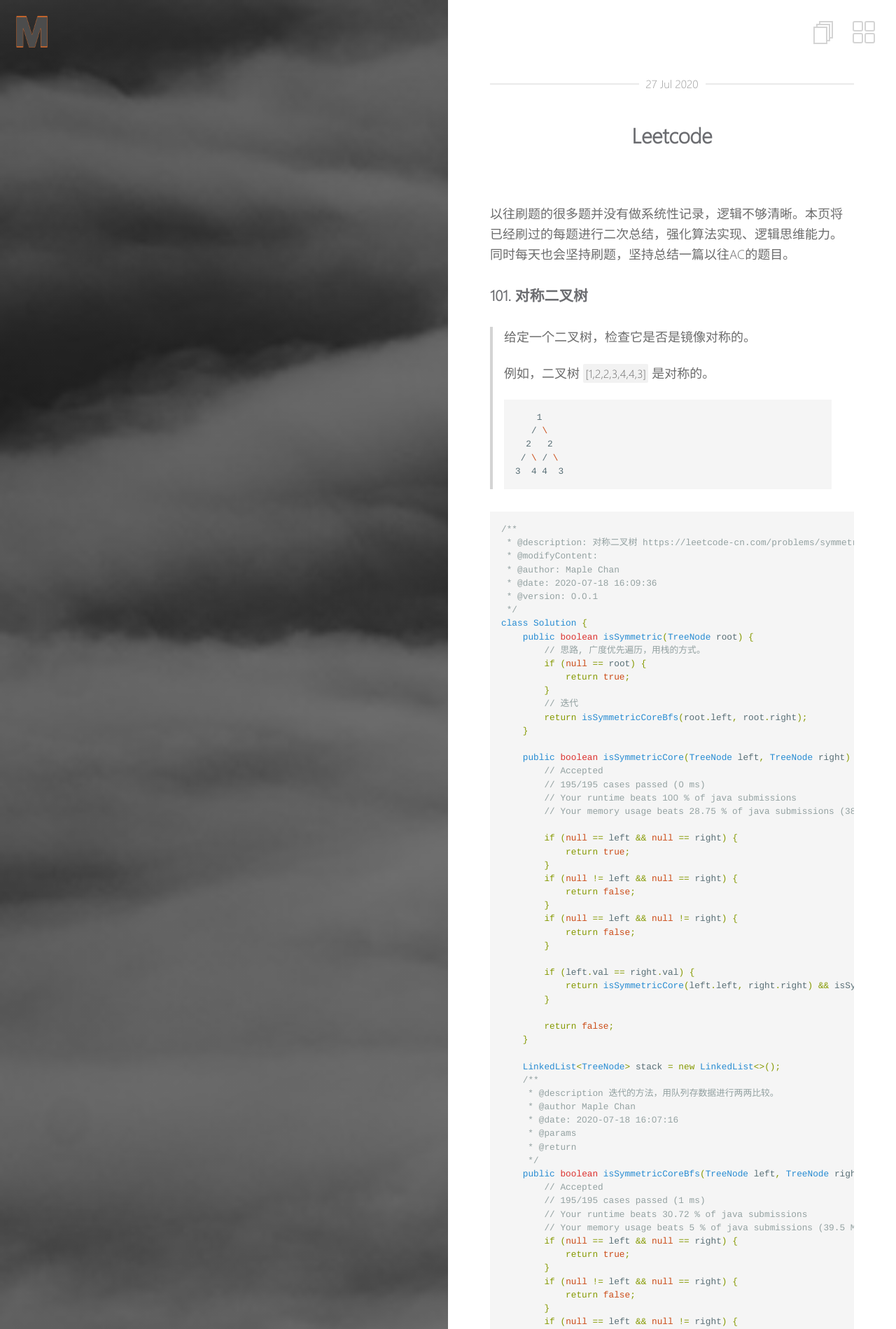
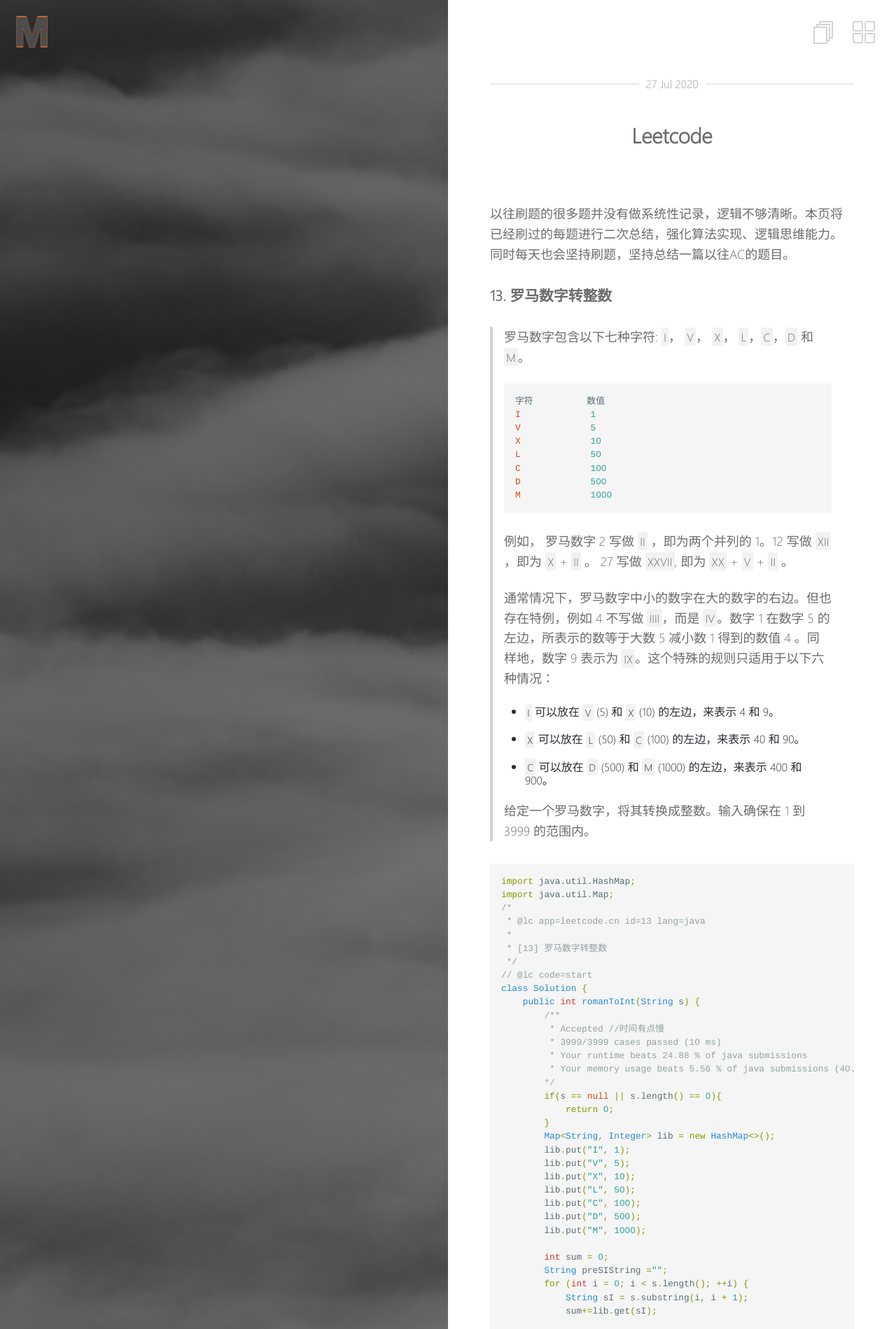
Before and after one commit to Maple-Chan/Maple-Chan.github.io, a Jekyll site: the page built from _posts/2020-07-27-Leetcode.md, in a window 1280 px wide. Shown: the top 1899 px of the page at 70% size. Built offline with Jekyll 4.4.1, drawn with Linux system fonts in a browser that asks for light colours; some of the changed text lies outside the part shown.

Commit message:
添加一道题解

````diff
--- a/_posts/2020-07-27-Leetcode.md
+++ b/_posts/2020-07-27-Leetcode.md
@@ -10,6 +10,110 @@ tag:
 <center><H2><b>Leetcode</b></H2></center><br>
 
 以往刷题的很多题并没有做系统性记录，逻辑不够清晰。本页将已经刷过的每题进行二次总结，强化算法实现、逻辑思维能力。同时每天也会坚持刷题，坚持总结一篇以往AC的题目。
+
+
+
+### 13. 罗马数字转整数
+
+>  罗马数字包含以下七种字符: `I`， `V`， `X`， `L`，`C`，`D` 和 `M`。
+>
+> ```java
+> 字符          数值
+> I             1
+> V             5
+> X             10
+> L             50
+> C             100
+> D             500
+> M             1000
+> ```
+>
+> 例如， 罗马数字 2 写做 `II` ，即为两个并列的 1。12 写做 `XII` ，即为 `X` + `II` 。 27 写做  `XXVII`, 即为 `XX` + `V` + `II` 。
+>
+> 通常情况下，罗马数字中小的数字在大的数字的右边。但也存在特例，例如 4 不写做 `IIII`，而是 `IV`。数字 1 在数字 5 的左边，所表示的数等于大数 5 减小数 1 得到的数值 4 。同样地，数字 9 表示为 `IX`。这个特殊的规则只适用于以下六种情况：
+>
+> - `I` 可以放在 `V` (5) 和 `X` (10) 的左边，来表示 4 和 9。
+> - `X` 可以放在 `L` (50) 和 `C` (100) 的左边，来表示 40 和 90。
+> - `C` 可以放在 `D` (500) 和 `M` (1000) 的左边，来表示 400 和 900。
+>
+> 给定一个罗马数字，将其转换成整数。输入确保在 1 到 3999 的范围内。
+
+```java
+import java.util.HashMap;
+import java.util.Map;
+/*
+ * @lc app=leetcode.cn id=13 lang=java
+ *
+ * [13] 罗马数字转整数
+ */
+// @lc code=start
+class Solution {
+    public int romanToInt(String s) {
+        /**
+         * Accepted //时间有点慢
+         * 3999/3999 cases passed (10 ms)
+         * Your runtime beats 24.88 % of java submissions
+         * Your memory usage beats 5.56 % of java submissions (40.2 MB)
+        */
+        if(s == null || s.length() == 0){
+            return 0;
+        }
+        Map<String, Integer> lib = new HashMap<>();
+        lib.put("I", 1);
+        lib.put("V", 5);
+        lib.put("X", 10);
+        lib.put("L", 50);
+        lib.put("C", 100);
+        lib.put("D", 500);
+        lib.put("M", 1000);
+
+        int sum = 0;
+        String preSIString ="";
+        for (int i = 0; i < s.length(); ++i) {
+            String sI = s.substring(i, i + 1);
+            sum+=lib.get(sI);
+
+            if((sI.equals("V")  || sI.equals("X")) &&  preSIString.equals("I")  ){
+                sum -=2;
+            }
+            else if((sI.equals( "L") || sI.equals("C")) &&  preSIString.equals("X")){
+                sum -=20;
+            }
+            else if((sI.equals( "D") || sI.equals( "M")) &&  preSIString.equals("C")){
+                sum -=200;
+            }
+            preSIString = sI;
+        }
+
+        return sum;
+    }
+
+    public static void main(String[] args) {
+        String rom = "LVIII";
+
+        Solution solution = new Solution();
+
+        int ret = solution.romanToInt(rom);
+
+        System.out.println(ret);
+    }
+}
+// @lc code=end
+```
+
+解：
+
+我们定义一个Map存储每个字符对应的数值。
+
+根据如下信息，可以得到，在遇上I、V、X 或者 X、L、C 或者C、D、M同时出现时需要特殊处理。
+
+- `I` 可以放在 `V` (5) 和 `X` (10) 的左边，来表示 4 和 9。
+- `X` 可以放在 `L` (50) 和 `C` (100) 的左边，来表示 40 和 90。
+- `C` 可以放在 `D` (500) 和 `M` (1000) 的左边，来表示 400 和 900。
+
+因此，我们在遇到每个字符的时候在总数上加上一个该字符对应的数值，通过判断当前字符是否是”V、X 或者L、C 或者D、M”来进行处理特殊情况。在上述条件下，且上一个字符是对应的I、X、C，则需要减去2 * I、2 * X、2 * C，来纠正最新的数据。
+
+最终数据的总和就是我们要的答案。
 
 
 
````
